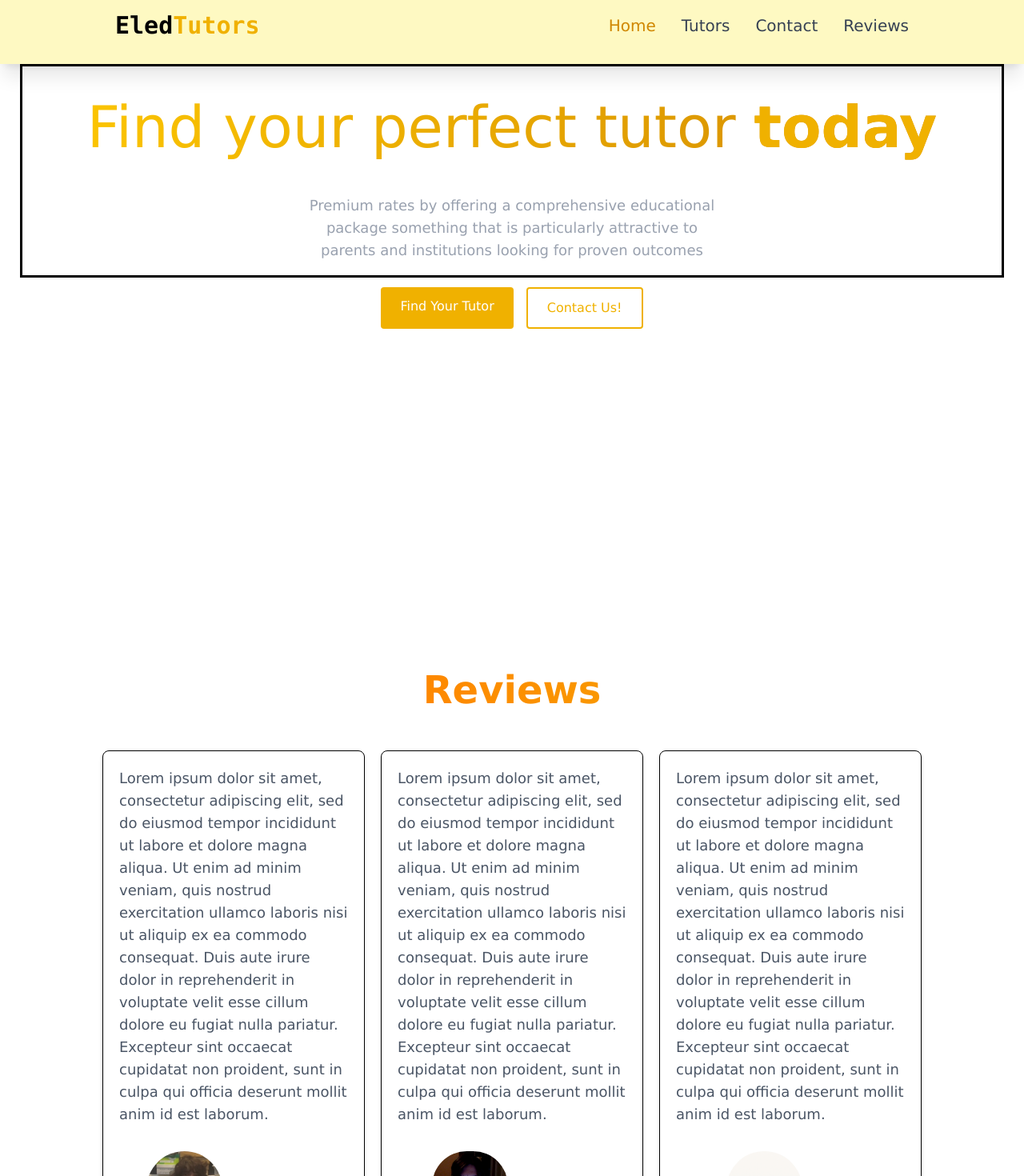
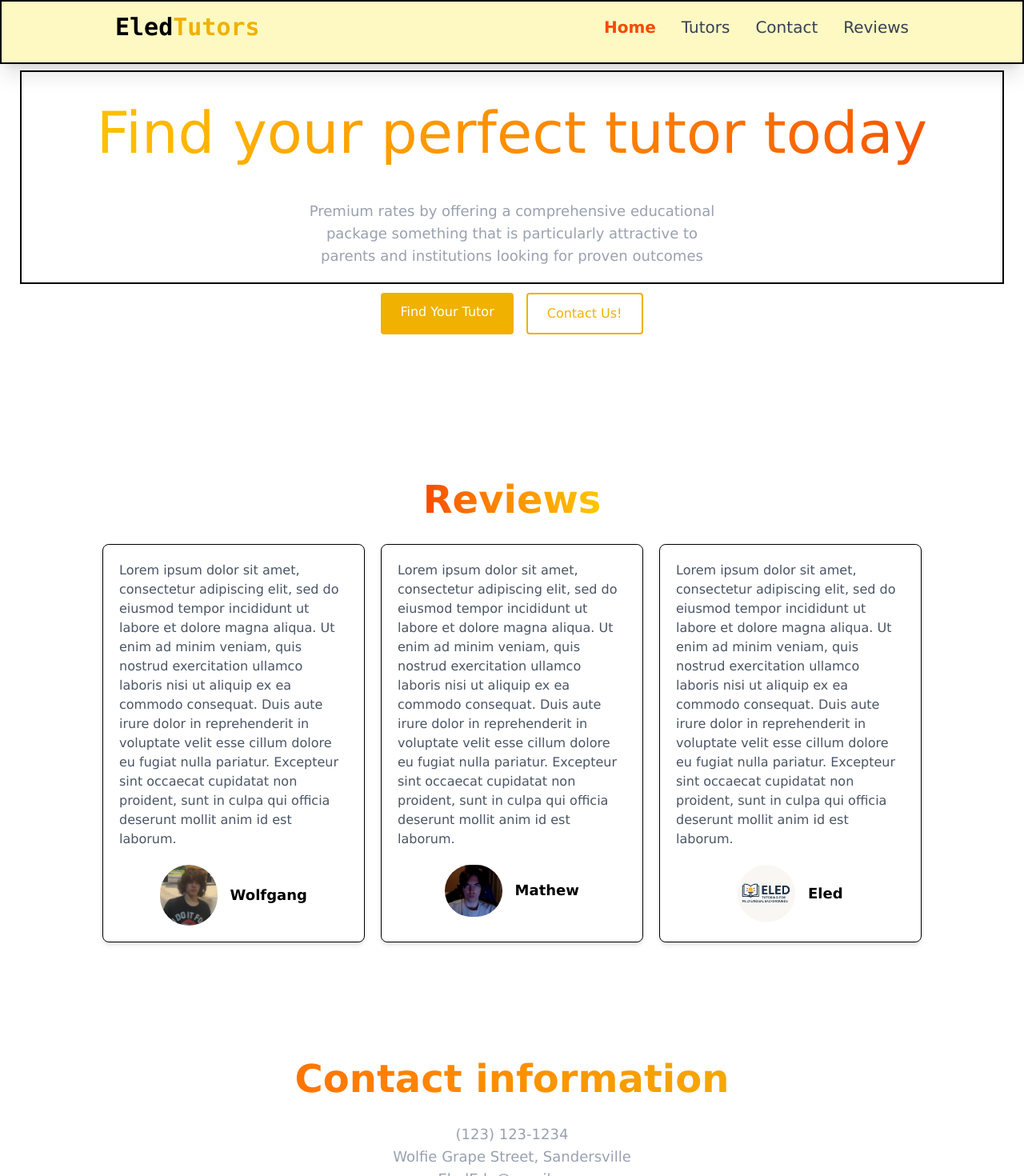
Before and after one commit to mathewrolf1/tutoring-website, a React (Vite) app: page / in a window 1280 px wide. Shown: the top 1470 px of the page at 80% size. Built offline with nearby package versions, Linux system fonts and the light colour scheme.

Commit message:
Final review card changes -> added to home

```diff
--- a/components/LoadingScreen.jsx
+++ b/components/LoadingScreen.jsx
@@ -25,11 +25,11 @@ export const LoadingScreen = ({ onComplete }) => {
 
     return (
         <div className="fixed inset-0 z-50 bg-white text-black flex flex-col items-center justify-center">
-            <div className="fixed top-50 text-2xl md:text-7xl mb-6 bg-gradient-to-r from-yellow-300 to-yellow-600 bg-clip-text text-transparent leading-right">
+            <div className="fixed top-50 text-2xl md:text-7xl mb-6 bg-gradient-to-r from-yellow-400 to-orange-600 bg-clip-text text-transparent leading-right">
                 {text} <span className="animate-blink ml-1 text-orange-300"> | </span>
             </div>
             <img src="eled.png" alt="Eled Tutoring" className="fixed top-80 w-70 h-70 border-black border-2"/>
-            <div className="w-[200px] h-[2px] bg-yellow-800 rounded relative overflow-hidden">
+            <div className="w-[200px] h-[4px] bg-black rounded relative overflow-hidden">
                 <div className="w-[40%] h-full bg-yellow-500 shadow-[0_0_15px_#3b82f6] animate-loading-bar">
                 </div>
             </div>
--- a/components/Navbar.jsx
+++ b/components/Navbar.jsx
@@ -7,7 +7,7 @@ export const Navbar = ({menuOpen, setMenuOpen}) => {
             document.body.style.overflow = menuOpen ? "hidden": "";
         }, [menuOpen]);
 
-    return ( <nav className="fixed top-0 h-20 w-full z-40 bg-[rgba(226, 226, 222, 0.51)] bg-yellow-100 shadow-xl">
+    return ( <nav className="fixed top-0 h-20 w-full z-40 bg-[rgba(226, 226, 222, 0.51)] bg-yellow-100 shadow-xl border-2">
         <div className="max-w-5xl mx-auto px-4">
             <div className="flex justify-between items-center h-16">
 
@@ -19,7 +19,7 @@ export const Navbar = ({menuOpen, setMenuOpen}) => {
                 </div>
 
                 <div className="hidden md:flex items-center space-x-8 text-xl">
-                    <a href="#home" className="text-yellow-600 hover:underline transition-colors">Home</a>
+                    <a href="#home" className="text-orange-600 hover:underline transition-colors font-semibold">Home</a>
                     <a href="#tutors" className="text-gray-700 hover:underline transition-colors">Tutors</a>
                     <a href="#contact" className="text-gray-700 hover:underline transition-colors">Contact</a>
                     <a href="#review" className="text-gray-700 hover:underline transition-colors">Reviews</a>
--- a/components/ReviewsCard.jsx
+++ b/components/ReviewsCard.jsx
@@ -1,13 +1,13 @@
 const ReviewsCard = (props) => {
     return(
-        <div className="w-full md:w-1/3 bg-white border-1 border-lightText md:border-b p-5 rounded-lg shadow-md">
+        <div className="w-full md:w-1/3 bg-white border-1 md:border-b p-5 rounded-lg shadow-md">
             <div>
-                <p className="text-gray-600 text-lg mb-8 max-w-lg mx-auto">
+                <p className="text-gray-600 text-m mb-5 max-w-lg mx-auto">
                     {props.review}
                 </p>
             </div>
-            <div className="flex flex-row justify-center items-center mt-4 gap-4 text-xl">
-                <img className="rounded-full w-1/3" src={props.img} alt="img"/>
+            <div className="flex flex-row justify-center items-center mt-5 gap-4 text-lg">
+                <img className="rounded-full w-1/4" src={props.img} alt="img"/>
                 <h3 className="font-semibold">{props.name}</h3>
             </div>
 
--- a/components/sections/Contact.jsx
+++ b/components/sections/Contact.jsx
@@ -1,7 +1,7 @@
 export const Contact = () => {
     return (
 
-        <section id="contact" className="min-h-screen flex items-center justify-center py-20">
+        <section id="contact" className="min-h-screen flex items-end justify-center py-20">
             <div className="z-0 w-full max-w-3xl mx-auto px-4 ">
                 <h2 className="text-5xl font-bold mb-8 bg-gradient-to-r from-orange-500 to-yellow-500 bg-clip-text text-transparent text-center">
                     Contact information
--- a/components/sections/Home.jsx
+++ b/components/sections/Home.jsx
@@ -1,10 +1,11 @@
+import ReviewsCard from "../ReviewsCard";
 
 export const Home = () => {
     return (<section id="home" className="min-h-screen flex items-center justify-center relative">
 
-        <div className="text-center fixed top-20 z-10 h-1/3 w-25/26 px-4 py-4 bg-white border-3">
-            <h1 className="text-2xl md:text-7xl mb-6 bg-gradient-to-r py-6 from-yellow-400 to-yellow-600 bg-clip-text text-transparent leading-right">
-                Find your perfect tutor <span className="text-yellow-500 font-bold">today</span>
+        <div className="text-center fixed top-22 z-10 h-1/3 w-25/26 px-4 py-4 bg-white border-2">
+            <h1 className="text-2xl md:text-7xl mb-6 bg-gradient-to-r py-6 from-yellow-400 to-orange-600 bg-clip-text text-transparent leading-right">
+                Find your perfect tutor today
             </h1>
 
             <p className="text-gray-400 text-lg mb-8 max-w-lg mx-auto">
@@ -23,8 +24,21 @@ export const Home = () => {
                 </a>
             </div>
 
+        </div>
 
+        <div className="min-h-screen flex flex-col items-center top-150 md:px-32 px-5 absolute">
+                <h2 className="text-5xl font-bold mb-3 bg-gradient-to-r from-orange-600 to-yellow-400 bg-clip-text text-transparent text-center">
+                    Reviews
+                </h2>
+            <div className="flex flex-col md:flex-row gap-5 mt-5">
+
+                <ReviewsCard review="Lorem ipsum dolor sit amet, consectetur adipiscing elit, sed do eiusmod tempor incididunt ut labore et dolore magna aliqua. Ut enim ad minim veniam, quis nostrud exercitation ullamco laboris nisi ut aliquip ex ea commodo consequat. Duis aute irure dolor in reprehenderit in voluptate velit esse cillum dolore eu fugiat nulla pariatur. Excepteur sint occaecat cupidatat non proident, sunt in culpa qui officia deserunt mollit anim id est laborum." img="wolfie.png" name="Wolfgang"/>
+                <ReviewsCard review="Lorem ipsum dolor sit amet, consectetur adipiscing elit, sed do eiusmod tempor incididunt ut labore et dolore magna aliqua. Ut enim ad minim veniam, quis nostrud exercitation ullamco laboris nisi ut aliquip ex ea commodo consequat. Duis aute irure dolor in reprehenderit in voluptate velit esse cillum dolore eu fugiat nulla pariatur. Excepteur sint occaecat cupidatat non proident, sunt in culpa qui officia deserunt mollit anim id est laborum." img="mathew.png" name="Mathew"/>
+                <ReviewsCard review="Lorem ipsum dolor sit amet, consectetur adipiscing elit, sed do eiusmod tempor incididunt ut labore et dolore magna aliqua. Ut enim ad minim veniam, quis nostrud exercitation ullamco laboris nisi ut aliquip ex ea commodo consequat. Duis aute irure dolor in reprehenderit in voluptate velit esse cillum dolore eu fugiat nulla pariatur. Excepteur sint occaecat cupidatat non proident, sunt in culpa qui officia deserunt mollit anim id est laborum." img="eled.png" name="Eled"/>
+
+            </div>
         </div>
+
     </section>
     );
 };
--- a/components/sections/Review.jsx
+++ /dev/null
@@ -1,21 +0,0 @@
-import ReviewsCard from "../ReviewsCard";
-
-export const Review = () => {
-    return (
-
-        <section id="review" className="min-h-screen flex flex-col align-center justify-center md:px-32 px-5">
-
-            <h2 className="text-5xl font-bold mb-8 bg-gradient-to-r from-orange-500 to-yellow-500 bg-clip-text text-transparent text-center">
-                Reviews
-            </h2>
-
-            <div className="flex flex-col md:flex-row gap-5 mt-5">
-                <ReviewsCard review="Lorem ipsum dolor sit amet, consectetur adipiscing elit, sed do eiusmod tempor incididunt ut labore et dolore magna aliqua. Ut enim ad minim veniam, quis nostrud exercitation ullamco laboris nisi ut aliquip ex ea commodo consequat. Duis aute irure dolor in reprehenderit in voluptate velit esse cillum dolore eu fugiat nulla pariatur. Excepteur sint occaecat cupidatat non proident, sunt in culpa qui officia deserunt mollit anim id est laborum." img="wolfie.png" name="Wolfgang"/>
-                <ReviewsCard review="Lorem ipsum dolor sit amet, consectetur adipiscing elit, sed do eiusmod tempor incididunt ut labore et dolore magna aliqua. Ut enim ad minim veniam, quis nostrud exercitation ullamco laboris nisi ut aliquip ex ea commodo consequat. Duis aute irure dolor in reprehenderit in voluptate velit esse cillum dolore eu fugiat nulla pariatur. Excepteur sint occaecat cupidatat non proident, sunt in culpa qui officia deserunt mollit anim id est laborum." img="mathew.png" name="Mathew"/>
-                <ReviewsCard review="Lorem ipsum dolor sit amet, consectetur adipiscing elit, sed do eiusmod tempor incididunt ut labore et dolore magna aliqua. Ut enim ad minim veniam, quis nostrud exercitation ullamco laboris nisi ut aliquip ex ea commodo consequat. Duis aute irure dolor in reprehenderit in voluptate velit esse cillum dolore eu fugiat nulla pariatur. Excepteur sint occaecat cupidatat non proident, sunt in culpa qui officia deserunt mollit anim id est laborum." img="eled.png" name="Eled"/>
-
-            </div>
-        </section>
-
-    );
-};
--- a/src/App.jsx
+++ b/src/App.jsx
@@ -5,7 +5,6 @@ import { Navbar } from '../components/Navbar';
 import { MobileMenu } from '../components/MobileMenu';
 import { Home } from '../components/sections/Home';
 import { Contact } from '../components/sections/Contact';
-import { Review } from '../components/sections/Review';
 import "./index.css"
 
 const App = () => {
@@ -19,7 +18,6 @@ const App = () => {
       <Navbar menuOpen={menuOpen} setMenuOpen={setMenuOpen}/>
       <MobileMenu menuOpen={menuOpen} setMenuOpen={setMenuOpen}/>
       <Home />
-      <Review />
       <Contact />
     </div>
   </>
```
